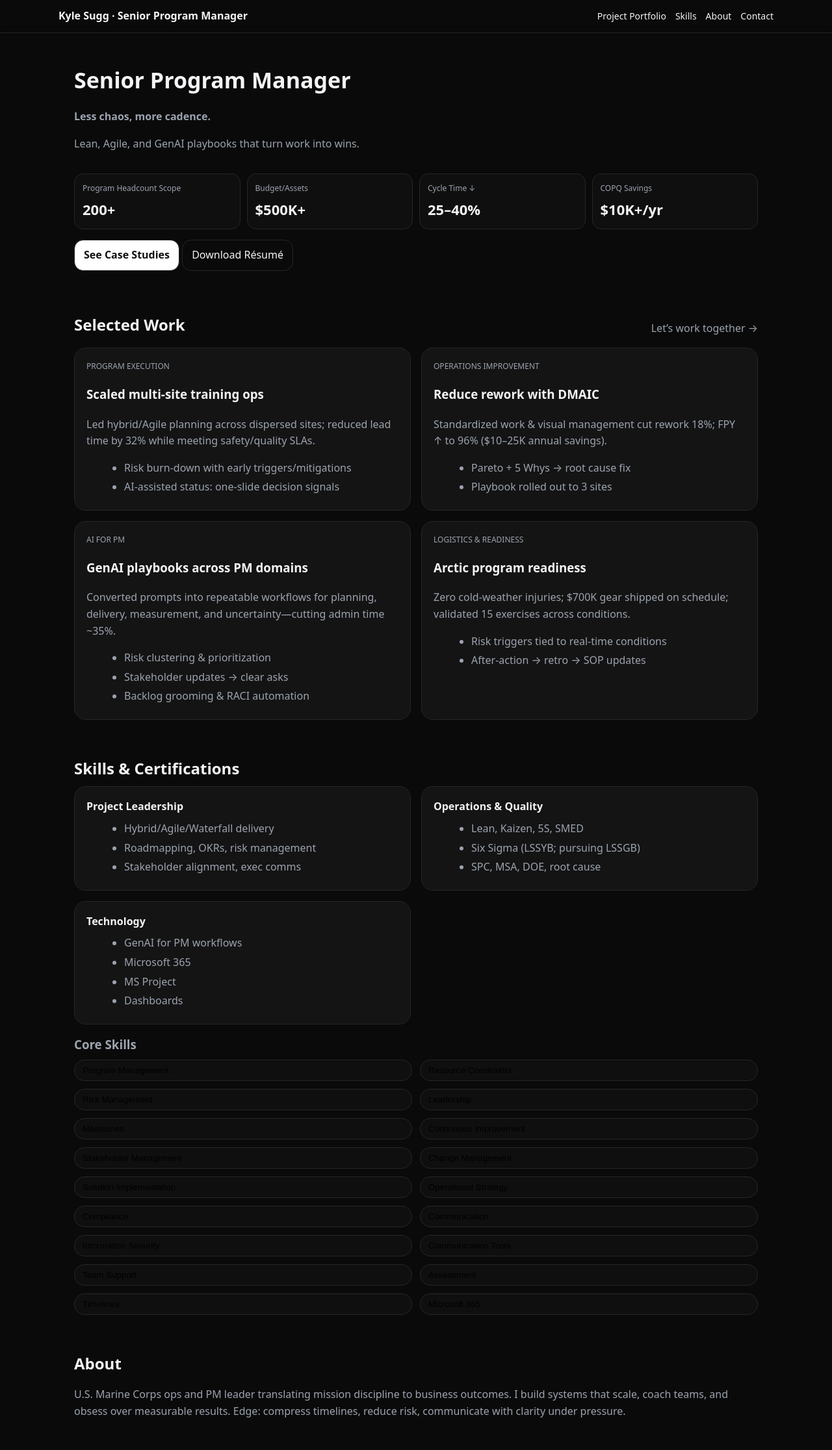
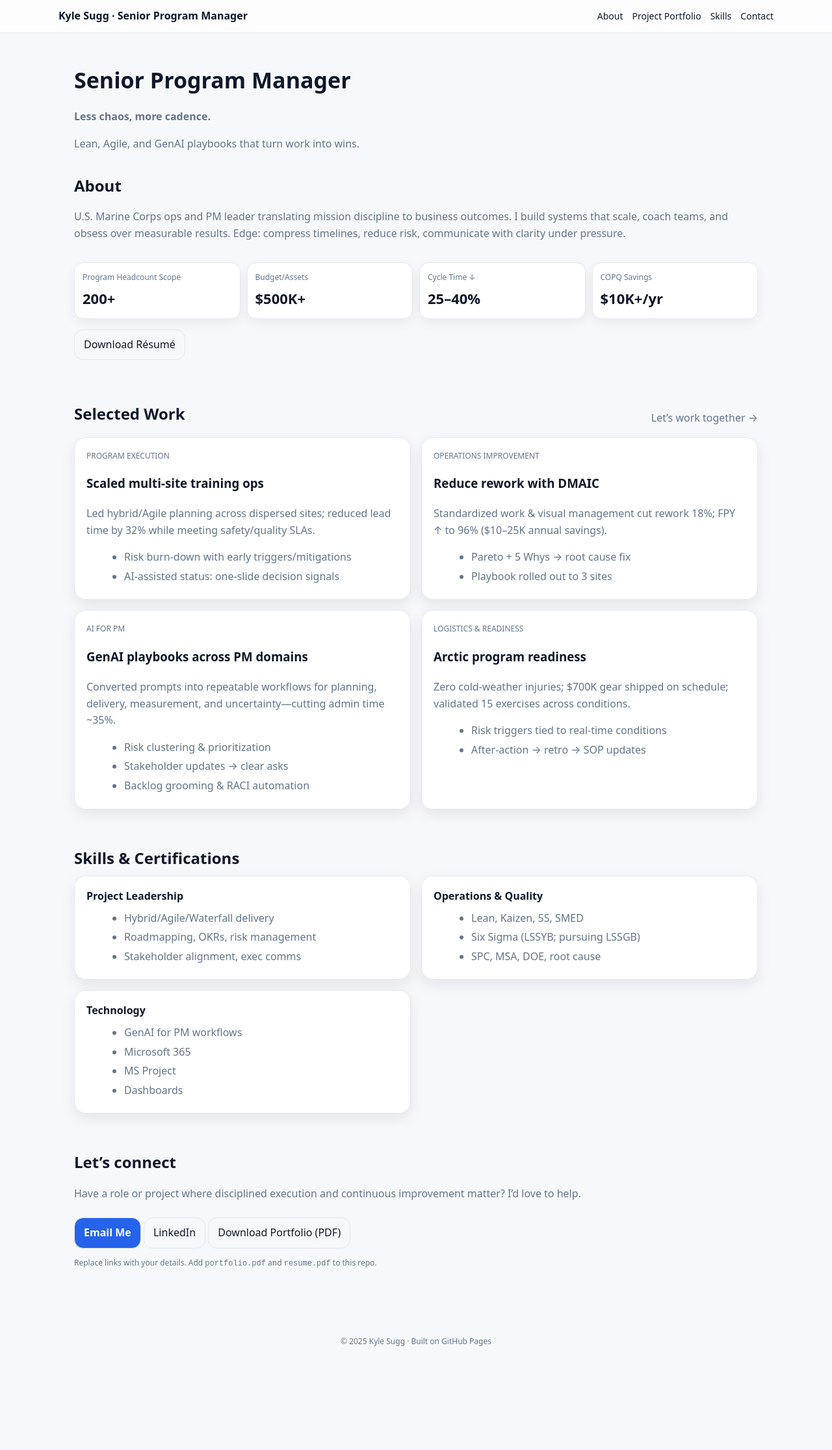
Before and after one commit to SKS03xx/SKS03xx.github.io, a plain HTML site: page index.html in a window 1280 px wide. Shown: the top 2232 px of the page at 65% size. After the commit the page ends 2110 px from the top, so only its background shows below. Drawn offline with Linux system fonts and the light colour scheme.

Commit message:
Update index.html

```diff
--- a/index.html
+++ b/index.html
@@ -6,19 +6,46 @@
   <title>Kyle Sugg · Program Manager</title>
   <meta name="description" content="U.S. Marine Corps PM transitioning to private sector Spring 2026—known for compressing timelines, reducing risk, and communicating with clarity using Lean + GenAI workflows." />
   <style>
-    :root { --bg:#0a0a0a; --card:#141414; --muted:#9ca3af; --text:#f3f4f6; --accent:#ffffff; --border:#262626;}
+    /* --------- Light Theme (Option B) --------- */
+    :root{
+      --bg:#f7f8fb;        /* warm paper */
+      --card:#ffffff;      /* white cards */
+      --border:#e6e8ef;    /* soft cool-gray border */
+      --text:#0f172a;      /* slate-900 */
+      --muted:#64748b;     /* slate-500 */
+      --accent:#2563eb;    /* calm blue for primary button */
+    }
+
     *{box-sizing:border-box}
     body{margin:0;background:var(--bg);color:var(--text);font:16px/1.6 system-ui,-apple-system,Segoe UI,Roboto,Arial}
     a{color:var(--text);text-decoration:none}
     a:hover{opacity:.85}
     .wrap{max-width:1100px;margin:0 auto;padding:24px}
-    .nav{position:sticky;top:0;backdrop-filter:saturate(140%) blur(8px);border-bottom:1px solid var(--border);background:rgba(10,10,10,.7)}
+
+    /* Light sticky nav */
+    .nav{
+      position:sticky;top:0;
+      backdrop-filter:saturate(140%) blur(8px);
+      border-bottom:1px solid var(--border);
+      background:rgba(255,255,255,0.7);
+    }
     .navrow{display:flex;gap:20px;align-items:center;justify-content:space-between;padding:12px 0}
+
     .btn{display:inline-block;padding:10px 14px;border-radius:14px;border:1px solid var(--border)}
-    .btn.primary{background:var(--accent);color:#111;font-weight:600}
+    .btn.primary{background:var(--accent);color:#ffffff;font-weight:600}
+
     .grid{display:grid;gap:16px}
     @media(min-width:900px){.grid.cols-2{grid-template-columns:1fr 1fr}}
-    .card{background:var(--card);border:1px solid var(--border);border-radius:18px;padding:18px}
+
+    .card{
+      background:var(--card);
+      border:1px solid var(--border);
+      border-radius:18px;
+      padding:18px;
+      /* Light mode "float" */
+      box-shadow:0 8px 22px rgba(2,6,23,0.08);
+    }
+
     .tag{font-size:12px;text-transform:uppercase;color:var(--muted)}
     h1{font-size:34px;line-height:1.2;margin:0}
     h2{font-size:24px;margin:0}
@@ -29,16 +56,20 @@
     ul{margin:8px 0 0 18px}
     li{margin:4px 0}
     footer{color:var(--muted);font-size:12px;padding:36px 0;text-align:center}
+
     .kpis{display:grid;grid-template-columns:repeat(4,1fr);gap:10px}
     @media(max-width:700px){.kpis{grid-template-columns:repeat(2,1fr)}}
-    .kpi{background:#0f0f0f;border:1px solid var(--border);border-radius:14px;padding:12px}
+    .kpi{
+      background:var(--card);
+      border:1px solid var(--border);
+      border-radius:14px;
+      padding:12px;
+      box-shadow:0 6px 18px rgba(2,6,23,0.06);
+    }
     .kpi dt{color:var(--muted);font-size:12px}
     .kpi dd{margin:6px 0 0;font-weight:700;font-size:22px}
+
     .section{padding:28px 0}
-    /* Core skills pill buttons */
-    .pill{border:1px solid var(--border);background:#0f0f0f;border-radius:16px;padding:8px 12px;text-align:left}
-    .pill:focus{outline:2px solid #525252;outline-offset:2px}
-    .pill:hover{border-color:#525252;transition:all .15s ease}
   </style>
 </head>
 <body>
@@ -46,7 +77,11 @@
     <div class="wrap navrow">
       <strong>Kyle Sugg · Senior Program Manager</strong>
       <div style="display:flex;gap:14px;font-size:14px">
-        <a href="#work">Project Portfolio</a><a href="#skills">Skills</a><a href="#about">About</a><a href="#contact">Contact</a>
+        <!-- Order matches page sections: About → Project Portfolio → Skills → Contact -->
+        <a href="#about">About</a>
+        <a href="#work">Project Portfolio</a>
+        <a href="#skills">Skills</a>
+        <a href="#contact">Contact</a>
       </div>
     </div>
   </div>
@@ -58,6 +93,18 @@
       <div class="sp8"></div>
       <p class="muted"><strong>Less chaos, more cadence.</strong></p>
       <p class="muted">Lean, Agile, and GenAI playbooks that turn work into wins.</p>
+
+      <!-- ABOUT moved up under the tagline/subhead -->
+      <div class="sp16"></div>
+      <section id="about" aria-labelledby="about-heading">
+        <h2 id="about-heading">About</h2>
+        <p class="muted">
+          U.S. Marine Corps ops and PM leader translating mission discipline to business outcomes.
+          I build systems that scale, coach teams, and obsess over measurable results.
+          Edge: compress timelines, reduce risk, communicate with clarity under pressure.
+        </p>
+      </section>
+
       <div class="sp16"></div>
       <div class="kpis">
         <div class="kpi"><dt>Program Headcount Scope</dt><dd>200+</dd></div>
@@ -66,8 +113,7 @@
         <div class="kpi"><dt>COPQ Savings</dt><dd>$10K+/yr</dd></div>
       </div>
       <div class="sp16"></div>
-      <a class="btn primary" href="#work">See Case Studies</a>
-      <span> </span>
+      <!-- Case Studies button removed -->
       <a class="btn" href="resume.pdf">Download Résumé</a>
       <div class="sp8"></div>
     </section>
@@ -154,37 +200,6 @@
           </ul>
         </div>
       </div>
-
-      <!-- Core Skills Boxes -->
-      <div class="sp16"></div>
-      <h3 class="muted" style="margin:0 0 8px 0;">Core Skills</h3>
-      <div class="grid" style="grid-template-columns:repeat(2,1fr);gap:12px"
-           aria-labelledby="core-skills">
-        <button type="button" class="pill" aria-label="Skill: Program Management">Program Management</button>
-        <button type="button" class="pill" aria-label="Skill: Resource Constraints">Resource Constraints</button>
-        <button type="button" class="pill" aria-label="Skill: Risk Management">Risk Management</button>
-        <button type="button" class="pill" aria-label="Skill: Leadership">Leadership</button>
-        <button type="button" class="pill" aria-label="Skill: Milestones">Milestones</button>
-        <button type="button" class="pill" aria-label="Skill: Continuous Improvement">Continuous Improvement</button>
-        <button type="button" class="pill" aria-label="Skill: Stakeholder Management">Stakeholder Management</button>
-        <button type="button" class="pill" aria-label="Skill: Change Management">Change Management</button>
-        <button type="button" class="pill" aria-label="Skill: Solution Implementation">Solution Implementation</button>
-        <button type="button" class="pill" aria-label="Skill: Operational Strategy">Operational Strategy</button>
-        <button type="button" class="pill" aria-label="Skill: Compliance">Compliance</button>
-        <button type="button" class="pill" aria-label="Skill: Communication">Communication</button>
-        <button type="button" class="pill" aria-label="Skill: Information Security">Information Security</button>
-        <button type="button" class="pill" aria-label="Skill: Communication Tools">Communication Tools</button>
-        <button type="button" class="pill" aria-label="Skill: Team Support">Team Support</button>
-        <button type="button" class="pill" aria-label="Skill: Assessment">Assessment</button>
-        <button type="button" class="pill" aria-label="Skill: Timelines">Timelines</button>
-        <button type="button" class="pill" aria-label="Skill: Microsoft 365">Microsoft 365</button>
-      </div>
-    </section>
-
-    <!-- ABOUT -->
-    <section class="section" id="about">
-      <h2>About</h2>
-      <p class="muted">U.S. Marine Corps ops and PM leader translating mission discipline to business outcomes. I build systems that scale, coach teams, and obsess over measurable results. Edge: compress timelines, reduce risk, communicate with clarity under pressure.</p>
     </section>
 
     <!-- CONTACT -->
```
